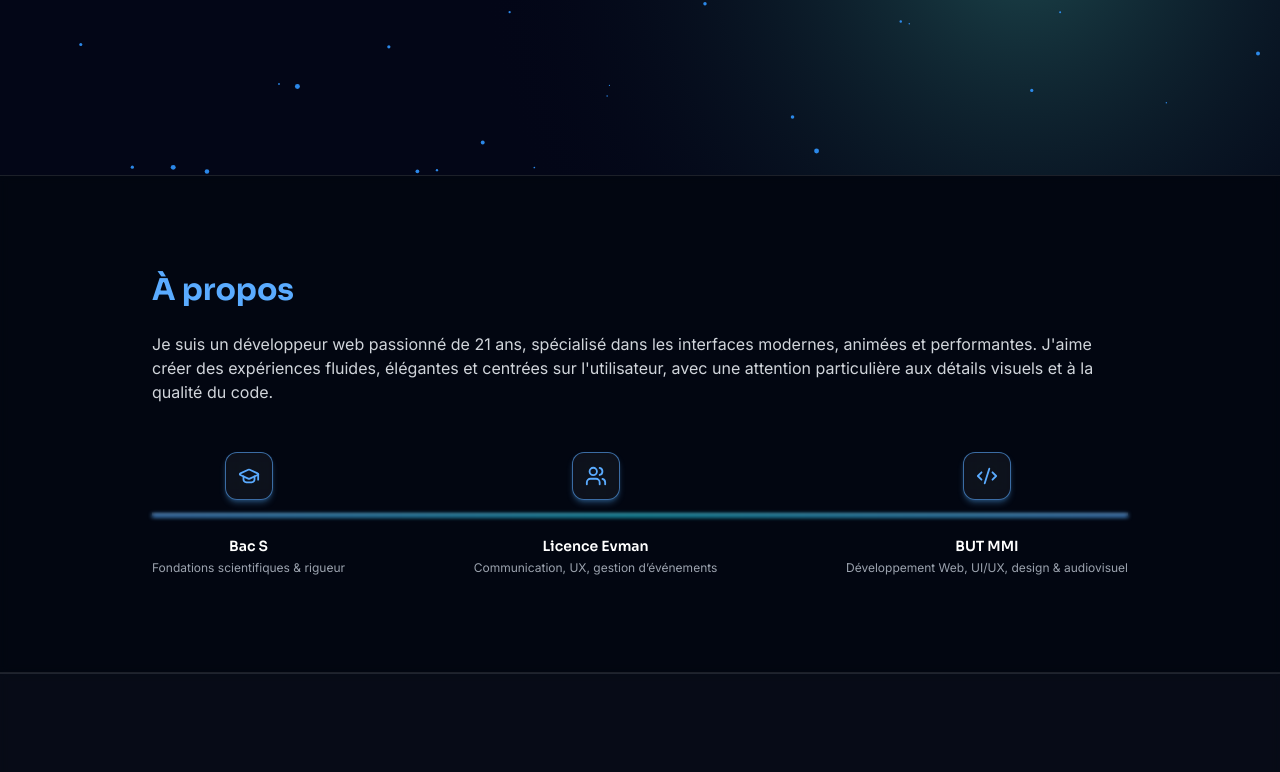
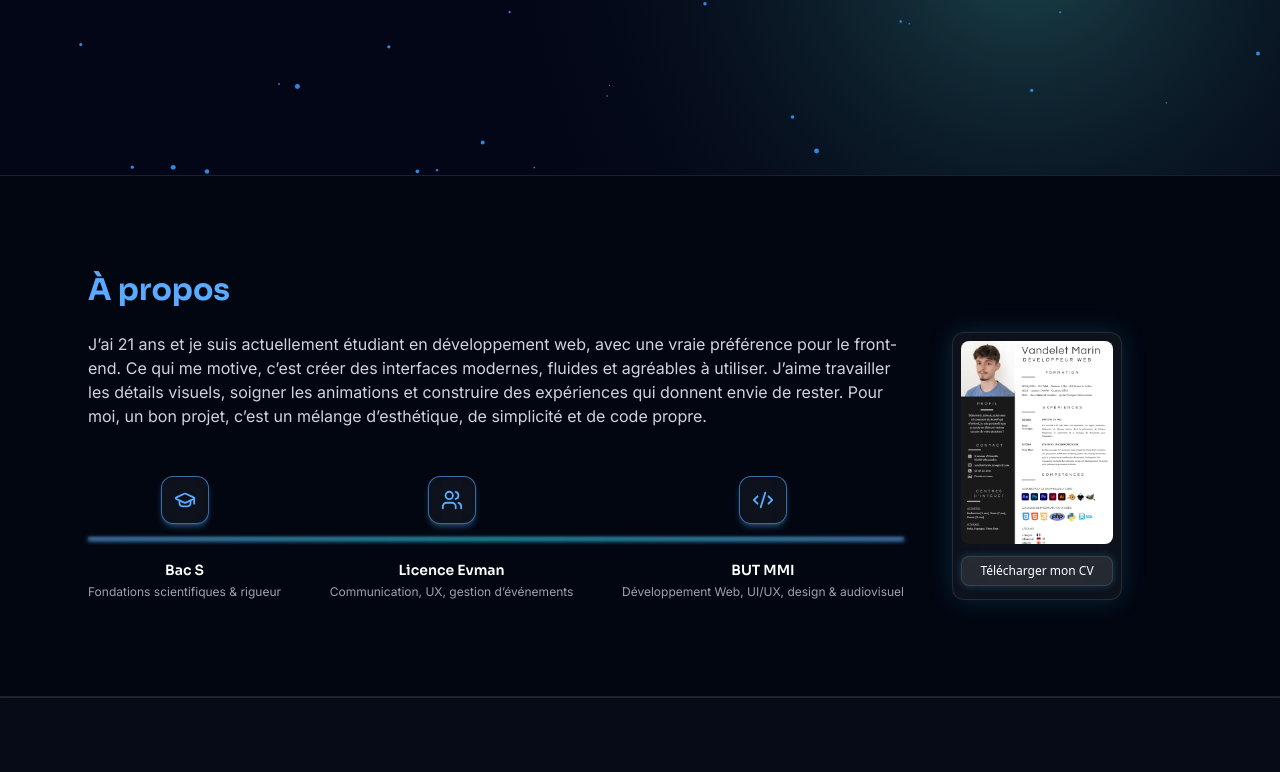
Before and after one commit to MarinVandelet/portfolio-marin, a React (Vite) app: page / in a window 1280 px wide. Shown: the part 625-1397 px from the top of the page. Built offline with nearby package versions, Linux system fonts and the light colour scheme.

Commit message:
Update About.jsx

```diff
--- a/src/components/About.jsx
+++ b/src/components/About.jsx
@@ -25,13 +25,20 @@ export default function About() {
       id="about"
       className="py-24 bg-gray-950/60 border-y border-white/10 backdrop-blur-sm"
     >
-      <div className="max-w-5xl mx-auto px-6">
-        {/* Titre */}
+      <div className="max-w-6xl mx-auto px-6">
+
+        {/* TITRE */}
         <h2 className="text-3xl font-bold text-primary-400 font-['Sora'] mb-6">
           À propos
         </h2>
 
-        {/* Déscription classique */}
+        {/* GRID PRINCIPALE */}
+        <div className="grid grid-cols-1 lg:grid-cols-4 gap-12">
+
+          {/* Partie texte + frise (col-span:3) */}
+          <div className="lg:col-span-3">
+
+            {/* DESCRIPTION */}
             <motion.p
               initial={{ opacity: 0 }}
               whileInView={{ opacity: 1 }}
@@ -39,10 +46,7 @@ export default function About() {
               viewport={{ once: true }}
               className="text-gray-300 font-['Inter'] text-sm md:text-base leading-relaxed mb-12"
             >
-          Je suis un développeur web passionné de 21 ans, spécialisé dans les interfaces
-          modernes, animées et performantes. J'aime créer des expériences
-          fluides, élégantes et centrées sur l'utilisateur, avec une attention
-          particulière aux détails visuels et à la qualité du code.
+              J’ai 21 ans et je suis actuellement étudiant en développement web, avec une vraie préférence pour le front-end. Ce qui me motive, c’est créer des interfaces modernes, fluides et agréables à utiliser. J’aime travailler les détails visuels, soigner les animations et construire des expériences qui donnent envie de rester. Pour moi, un bon projet, c’est un mélange d’esthétique, de simplicité et de code propre.
             </motion.p>
 
             {/* FRISE */}
@@ -59,34 +63,32 @@ export default function About() {
                 gap-12 md:gap-10
               "
             >
-          {/* Cache la ligne pr les utilisateurs mobiles */}
-          <div className="hidden md:block absolute left-0 right-0 h-[3px] bg-white/10 top-1/2 transform -translate-y-1/2"></div>
+              {/* Ligne */}
+              <div className="hidden md:block absolute left-0 right-0 h-[3px] bg-white/10 top-1/2 -translate-y-1/2" />
 
-          {/* Frise Néon anim */}
+              {/* Ligne Néon */}
               <motion.div
-            className="hidden md:block absolute left-0 right-0 h-[3px]
+                className="
+                  hidden md:block absolute left-0 right-0 h-[3px]
                   bg-gradient-to-r from-primary-400 via-cyan-400 to-primary-400
-            top-1/2 transform -translate-y-1/2 blur-[2px]"
+                  top-1/2 -translate-y-1/2 blur-[2px]
+                "
                 initial={{ scaleX: 0 }}
                 whileInView={{ scaleX: 1 }}
-            transition={{ duration: 1.2, ease: "easeOut" }}
-            style={{ transformOrigin: "left" }}
+                transition={{ duration: 1.2, ease: 'easeOut' }}
+                style={{ transformOrigin: 'left' }}
               />
 
               {timeline.map((item, index) => (
                 <motion.div
                   key={index}
-              className="
-                relative
-                flex flex-col items-center text-center
-                w-full md:w-auto
-              "
+                  className="flex flex-col items-center text-center w-full md:w-auto"
                   initial={{ opacity: 0 }}
                   whileInView={{ opacity: 1 }}
                   transition={{ duration: 0.5, delay: index * 0.15 }}
                   viewport={{ once: true }}
                 >
-              {/* ICON */}
+                  {/* Icon */}
                   <motion.div
                     whileHover={{ scale: 1.15 }}
                     className="
@@ -94,24 +96,68 @@ export default function About() {
                       rounded-xl border border-primary-400/60
                       bg-white/5 backdrop-blur-md
                       shadow-md shadow-primary-400/30
-                  transition-all
                     "
                   >
                     {item.icon}
                   </motion.div>
 
-              {/* NOM (pour les etudes) */}
                   <h4 className="mt-9 text-white font-semibold font-['Sora'] text-sm">
                     {item.label}
                   </h4>
 
-              {/* Description */}
                   <p className="text-gray-400 text-xs font-['Inter'] mt-1">
                     {item.sub}
                   </p>
                 </motion.div>
               ))}
             </motion.div>
+
+          </div>
+
+          <motion.div
+  initial={{ opacity: 0, y: 40 }}
+  whileInView={{ opacity: 1, y: 0 }}
+  whileHover={{ rotateX: 2, rotateY: -2, scale: 1.015 }}
+  transition={{ duration: 0.5 }}
+  viewport={{ once: true }}
+  className="
+    bg-white/5 backdrop-blur-xl
+    p-2 rounded-xl
+    border border-white/10
+    shadow-[0_0_25px_rgba(56,189,248,0.18)]
+    flex flex-col
+    w-[170px]   /* encore plus petit */
+    mx-auto lg:mx-0
+  "
+>
+  {/* Portrait plus petit */}
+  <div className="w-full aspect-[3/4] rounded-lg overflow-hidden mb-2 scale-60">
+    <img
+      src="/portrait.png"
+      alt="portrait"
+      className="w-full h-full object-cover"
+    />
+  </div>
+
+  <a
+    href="/cv_marinvandelet.pdf"
+    download
+    className="
+      mt-1 block text-center w-full py-1.5
+      bg-white/10 hover:bg-white/20
+      border border-white/10 rounded-lg
+      text-white text-xs font-medium
+      transition
+      shadow-[0_0_8px_rgba(56,189,248,0.25)]
+      hover:shadow-[0_0_14px_rgba(56,189,248,0.45)]
+    "
+  >
+    Télécharger mon CV
+  </a>
+</motion.div>
+
+
+        </div>
       </div>
     </section>
   );
```
Lines whose indentation alone changed are shown as unchanged.
